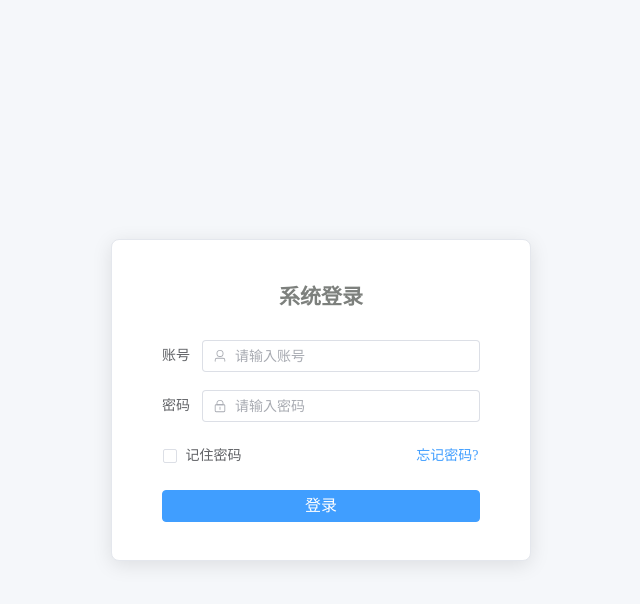
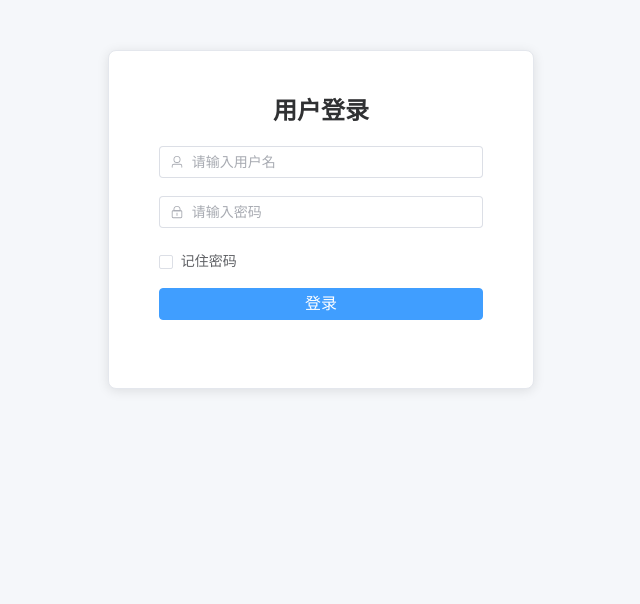
Before and after one commit to GuaPiGouTou/AchievementProject, a Vue app in the folder vue/: page /login in a window 1280 px wide. Shown: the top 604 px of the page, without its empty margins (319-959 px from the left). Built offline with nearby package versions, Linux system fonts and the light colour scheme.

Commit message:
登录界面

```diff
--- a/vue/src/router/index.js
+++ b/vue/src/router/index.js
@@ -3,14 +3,12 @@ import { createRouter, createWebHistory } from 'vue-router'
 const router = createRouter({
   history: createWebHistory(import.meta.env.BASE_URL),
   routes: [
-    {
-		path: '/',
-		redirect: '/manager/home' // 默认首页
-	  },
+    {path: '/', redirect: '/manager/home'},
     {path: '/manager',  component: import('../views/Manager.vue'),
       children:[
         {path:'home',component:import('../views/Home.vue'),},
         {path:'about',component:import('../views/About.vue'),},
+        {path:'user',component:import('../views/User.vue'),},
       ]},
     {path: '/login', component: import('../views/Login.vue'),},
     {path: '/notFound', component: import('../views/404.vue'),},
@@ -19,4 +17,12 @@ const router = createRouter({
   ],
 })
 
+router.beforeEach((to, from, next) => {
+  if (to.meta.requiresAuth && !localStorage.getItem('token')) {
+    next('/login')
+  } else {
+    next()
+  }
+})
+
 export default router
--- a/vue/src/views/Login.vue
+++ b/vue/src/views/Login.vue
@@ -1,166 +1,173 @@
 <template>
-  <div class="login-container">
+  <el-row class="login-page">
+    <el-col :span="8" :offset="8">
       <el-card class="login-card">
         <div slot="header" class="login-header">
-        <h2>系统登录</h2>
-      <!--  <p>请输入账号密码登录</p> -->
+          <h2>用户登录</h2>
         </div>
 
-      <el-form
-          ref="loginFormRef"
-          :model="loginForm"
-          :rules="loginRules"
-          class="login-form"
-          label-width="80px"
+        <!-- 错误提示 -->
+        <el-alert
+            v-if="errorMessage"
+            :message="errorMessage"
+            type="error"
+            show-icon
+            :closable="false"
+            class="error-alert"
+        />
 
-      >
-        <el-form-item label="账号" prop="username" class="hide-lable" label-width="40px" >
+        <el-form ref="loginForm" :model="form" class="login-form">
+          <!-- 用户名输入 -->
+          <el-form-item>
             <el-input
-              v-model="loginForm.username"
-              placeholder="请输入账号"
+                v-model="form.username"
+                placeholder="请输入用户名"
                 prefix-icon="User"
-              clearable
-			  @input="loginForm.username = loginForm.username.replace(/[^\d]/g, '')"
-
+                :disabled="loading"
+                @input="clearError"
             />
-		  <!--loginForm.username.replace(/[^\d]/g, '')" 正则表达式匹配数字  -->
           </el-form-item>
 
-        <el-form-item label="密码" prop="password" class="hide-lable" label-width="40px">
+          <!-- 密码输入 -->
+          <el-form-item>
             <el-input
-              v-model="loginForm.password"
+                v-model="form.password"
                 type="password"
                 placeholder="请输入密码"
                 prefix-icon="Lock"
-              :show-password="showPassword"
-              @click:suffix="showPassword = !showPassword"
-              clearable
+                :disabled="loading"
+                @input="clearError"
             />
           </el-form-item>
 
-        <el-form-item class="form-actions">
-          <el-checkbox v-model="loginForm.remember" class="remember-checkbox">
+          <!-- 记住密码选项 -->
+          <el-form-item class="remember-item">
+            <el-checkbox v-model="form.remember" :disabled="loading">
               记住密码
             </el-checkbox>
-          <el-link type="primary" class="forgot-link" @click="handleForgotPassword" underline="never">
-            忘记密码?
-          </el-link>
           </el-form-item>
 
-        <el-form-item class="form-actions">
+          <!-- 登录按钮 -->
+          <el-form-item>
             <el-button
                 type="primary"
                 class="login-btn"
-             @click="handleLogin"
-             :loading="loginLoading"
+                @click="submit"
+                :loading="loading"
+                :disabled="loading"
             >
               登录
             </el-button>
           </el-form-item>
         </el-form>
       </el-card>
-  </div>
+    </el-col>
+  </el-row>
 </template>
 
 <script setup>
-import {ref, reactive, onMounted} from 'vue'
-import {ElMessage, ElMessageBox} from 'element-plus'
+import { ref, onMounted } from 'vue'
+import axios from 'axios'
+import { ElMessage } from 'element-plus'
+import { useRouter } from 'vue-router'
 
-const loginFormRef = ref(null)
+const router = useRouter()
 
-const loginLoading = ref(false)
-const showPassword = ref(true)
-
-const loginForm = reactive({
+// 表单数据
+const form = ref({
   username: '',
   password: '',
-  remember: false
+  remember: false  // 记住密码开关
 })
 
-const loginRules = {
-  username: [
-    {required: true, message: '请输入用户名', trigger: 'blur'},
-    {min: 3, max: 12, message: '用户名长度在 3-12 个字符之间', trigger: 'blur'}
-  ],
-  password: [
-    {required: true, message: '请输入密码', trigger: 'blur'},
-    {min: 6, max: 20, message: '密码长度在 6-20 个字符之间', trigger: 'blur'}
-  ]
+// 状态管理
+const errorMessage = ref('')
+const loading = ref(false)
+
+// 页面加载时读取本地存储的账号密码
+onMounted(() => {
+  const savedUser = localStorage.getItem('savedUser')
+  if (savedUser) {
+    try {
+      const userInfo = JSON.parse(savedUser)
+      form.value.username = userInfo.username
+      form.value.password = userInfo.password
+      form.value.remember = true
+    } catch (e) {
+      console.error('读取保存的用户信息失败:', e)
+      localStorage.removeItem('savedUser')
+    }
+  }
+})
+
+// 清除错误信息
+const clearError = () => {
+  errorMessage.value = ''
 }
 
-const handleLogin = async () => {
-  const valid = await loginFormRef.value.validate()
-  if (!valid) return
+// 登录提交
+const submit = async () => {
+  // 清除之前的错误
+  clearError()
 
-  loginLoading.value = true
-
-  try {
-    await new Promise(resolve => setTimeout(resolve, 1500))
-
-    // 模拟登录成功
-    if (loginForm.username === '24306010535' && loginForm.password === '123456') {
-      // 记住密码逻辑
-      if (loginForm.remember) {
-        localStorage.setItem('username', loginForm.username)
-        localStorage.setItem('password', loginForm.password)
-      } else {
-        localStorage.removeItem('username')
-        localStorage.removeItem('password')
+  // 表单验证
+  if (!form.value.username.trim()) {
+    errorMessage.value = '请输入用户名'
+    return
+  }
+  if (!form.value.password.trim()) {
+    errorMessage.value = '请输入密码'
+    return
   }
 
-      ElMessage.success('登录成功！')
-      // 登录成功后跳转（实际项目中替换为路由跳转）
-      setTimeout(() => {
-        window.location.href = '/'
-      }, 1000)
+  // 开始登录流程
+  loading.value = true
+  try {
+    const response = await axios.post('http://172.16.46.77:9095/api/login', {
+      username: form.value.username.trim(),
+      password: form.value.password.trim()
+    })
+
+    if (response.data.success) {
+      // 处理记住密码
+      if (form.value.remember) {
+        // 保存到本地存储
+        localStorage.setItem('savedUser', JSON.stringify({
+          username: form.value.username.trim(),
+          password: form.value.password.trim()
+        }))
       } else {
-      ElMessage.error('用户名或密码错误')
+        // 不记住密码则清除本地存储
+        localStorage.removeItem('savedUser')
       }
-  } catch (error) {
-    ElMessage.error('登录失败，请重试')
+
+      // 保存token
+      localStorage.setItem('token', response.data.token)
+
+      // 提示并跳转
+      ElMessage.success('登录成功，即将跳转首页')
+      // router.push('/home')
+    } else {
+      errorMessage.value = response.data.message || '登录失败，请检查账号密码'
+    }
+  } catch (err) {
+    errorMessage.value = '网络异常，请稍后重试'
+    console.error('登录请求失败：', err)
   } finally {
-    loginLoading.value = false
+    loading.value = false
   }
 }
-
-const handleForgotPassword = () => {
-  ElMessageBox.alert(
-      '请联系管理员重置密码',
-      '忘记密码',
-      {confirmButtonText: '确定'}
-  )
-}
-
-
-onMounted(() => {
-  const savedUser = localStorage.getItem('username')
-  const savedPwd = localStorage.getItem('password')
-  if (savedUser && savedPwd) {
-    loginForm.username = savedUser
-    loginForm.password = savedPwd
-    loginForm.remember = true
-  }
-})
 </script>
 
 <style scoped>
-.hide-lable ::v-deep .el-form-item__label::before {
-  display: none;
-}
-
-.login-container {
+.login-page {
   min-height: 100vh;
-  display: flex;
-  justify-content: center;
-  align-items: center;
-  background: #f5f7fa;
-  padding: 20px;
+  background-color: #f5f7fa;
+  padding: 50px 0;
 }
 
 .login-card {
-  width: 100%;
-  max-width: 420px;
-  box-shadow: 0 4px 20px rgba(0, 0, 0, 0.1);
+  box-shadow: 0 2px 12px 0 rgba(0, 0, 0, 0.1);
   border-radius: 8px;
 }
 
@@ -170,36 +177,19 @@ onMounted(() => {
 }
 
 .login-header h2 {
-  margin: 0 0 10px 0;
-  color: #7d807d;
-}
-
-.login-header p {
   margin: 0;
-  color: #6b7280;
-  font-size: 14px;
+  color: #303133;
+  font-size: 24px;
 }
 
 .login-form {
-  padding: 0 30px ;
-
+  padding: 0 30px 30px;
 }
 
-.el-form-item.form-actions :deep(.el-form-item__content) {
+.remember-item {
   display: flex;
-  justify-content: center;
-  align-items: center;
-  margin-left: 0 !important;
-  width: 100%;
-}
-
-.remember-checkbox {
-  font-size: 14px;
-}
-
-.forgot-link {
-  font-size: 14px;
-  margin-left: 55%;
+  justify-content: flex-start;
+  margin-bottom: 10px;
 }
 
 .login-btn {
@@ -207,4 +197,9 @@ onMounted(() => {
   padding: 12px 0;
   font-size: 16px;
 }
+
+.error-alert {
+  margin: 0 30px 15px;
+  background-color: #fff1f0;
+}
 </style>
--- /dev/null
+++ b/vue/src/views/User.vue
@@ -0,0 +1,3 @@
+<template>
+  个人中心
+</template>
```
Also changed, not shown: vue/src/views/Manager.vue (+56 -26 lines), vue/src/App.vue (line endings or trailing spaces), 1 other file (tests, documents, lock files or other folders). Lines whose indentation alone changed are shown as unchanged.
